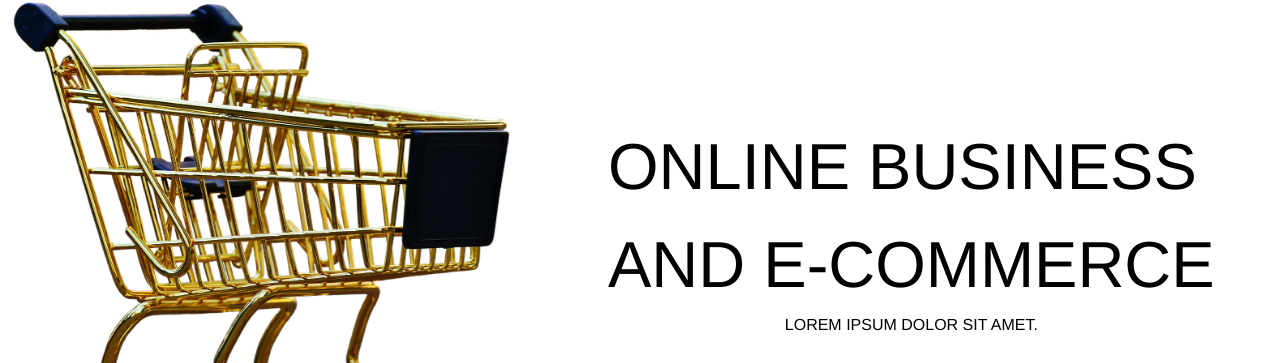
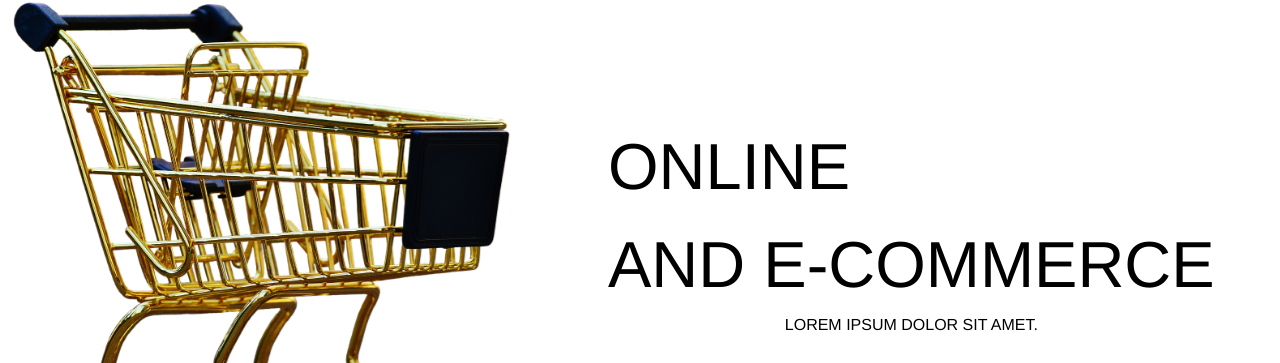
Before and after one commit to Malhotra2911/ecommerce, a Vue app: page / in a window 1280 px wide. Shown: the part 146-509 px from the top of the page. Built offline with nearby package versions, Linux system fonts and the light colour scheme.

Commit message:
Check auto deploy

```diff
--- a/src/components/Home.vue
+++ b/src/components/Home.vue
@@ -41,7 +41,7 @@ export default {
                     <img src="../../public/landingPage/10.png" alt="" class="fit-image">
                 </div>
                 <div class="col-md-7 text-uppercase displayBanner1_2">
-                    <p> <span class="d-flex justify-content-center displayBanner1_21">Online Business <br> and E-commerce</span><span class="d-flex justify-content-evenly displayBanner1_22">Lorem ipsum dolor sit amet.</span></p>
+                    <p> <span class="d-flex justify-content-center displayBanner1_21">Online <br> and E-commerce</span><span class="d-flex justify-content-evenly displayBanner1_22">Lorem ipsum dolor sit amet.</span></p>
                 </div>
             </div>
         </section>
```
